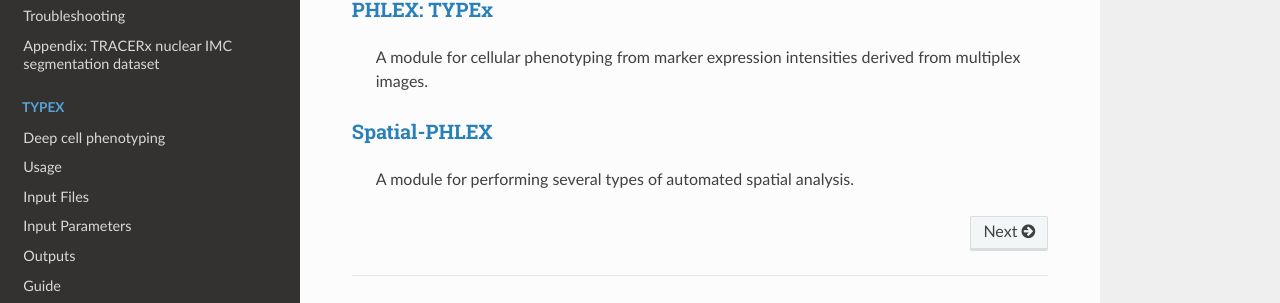
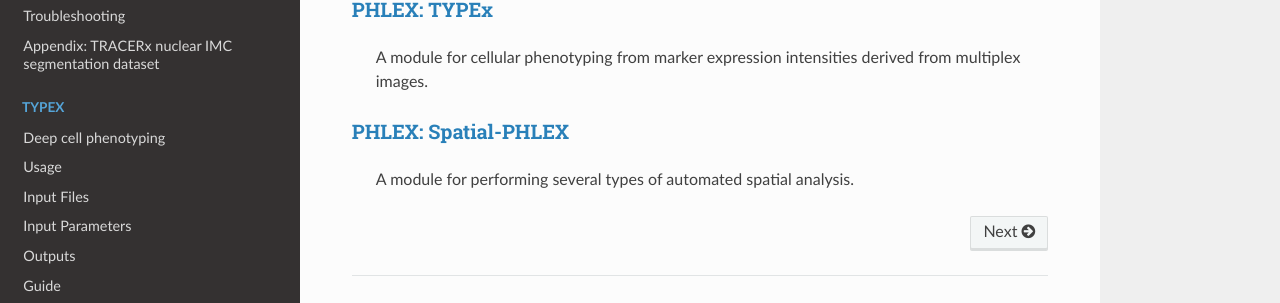
Before and after one commit to FrancisCrickInstitute/TRACERx-PHLEX, a Sphinx documentation site: the page built from docs/source/index.rst, in a window 1280 px wide and 900 px high, scrolled down 566 px. Shown: the part 519-822 px from the top of the window. Built offline with Sphinx 7.4.7 and the Read the Docs theme 2.0.0, drawn with Linux system fonts in a browser that asks for light colours.

Commit message:
Update index.rst

```diff
--- a/docs/source/index.rst
+++ b/docs/source/index.rst
@@ -24,7 +24,7 @@ Check out the :doc:`quickstart` section for further information, including :ref:
 TRACERx-PHLEX contains three submodules:
 
 
-:doc:`PHLEX: deep-imcyto<deep-imcyto>`
+:ref:`PHLEX: deep-imcyto<deep-imcyto>`
 ---------------------------------------
 
    A module devoted to performing accurate nuclear and cellular segmentation and single cell measurement in multiplex images.
@@ -34,7 +34,7 @@ TRACERx-PHLEX contains three submodules:
 
    A module for cellular phenotyping from marker expression intensities derived from multiplex images.
 
-:ref:`Spatial-PHLEX<Spatial-PHLEX>`
+:ref:`PHLEX: Spatial-PHLEX<Spatial-PHLEX>`
 ---------------------------------------
 
    A module for performing several types of automated spatial analysis.
```
